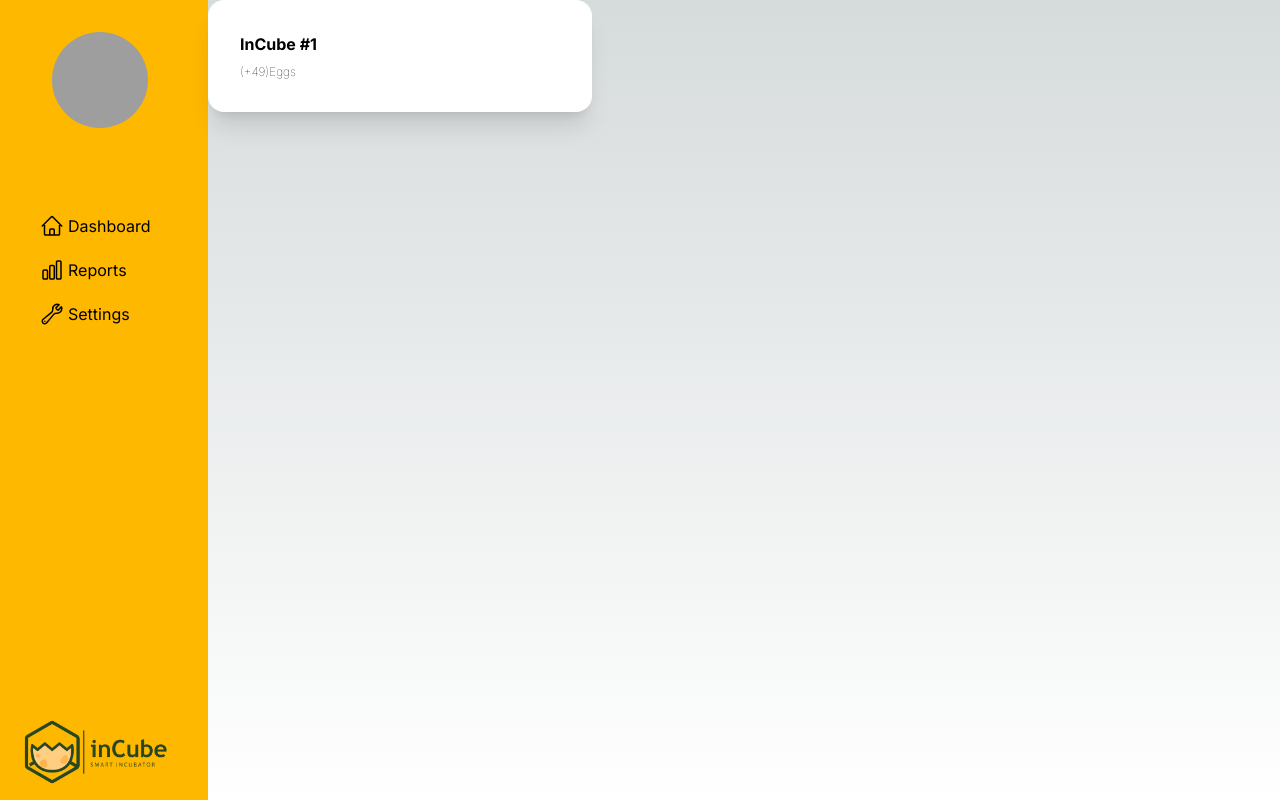
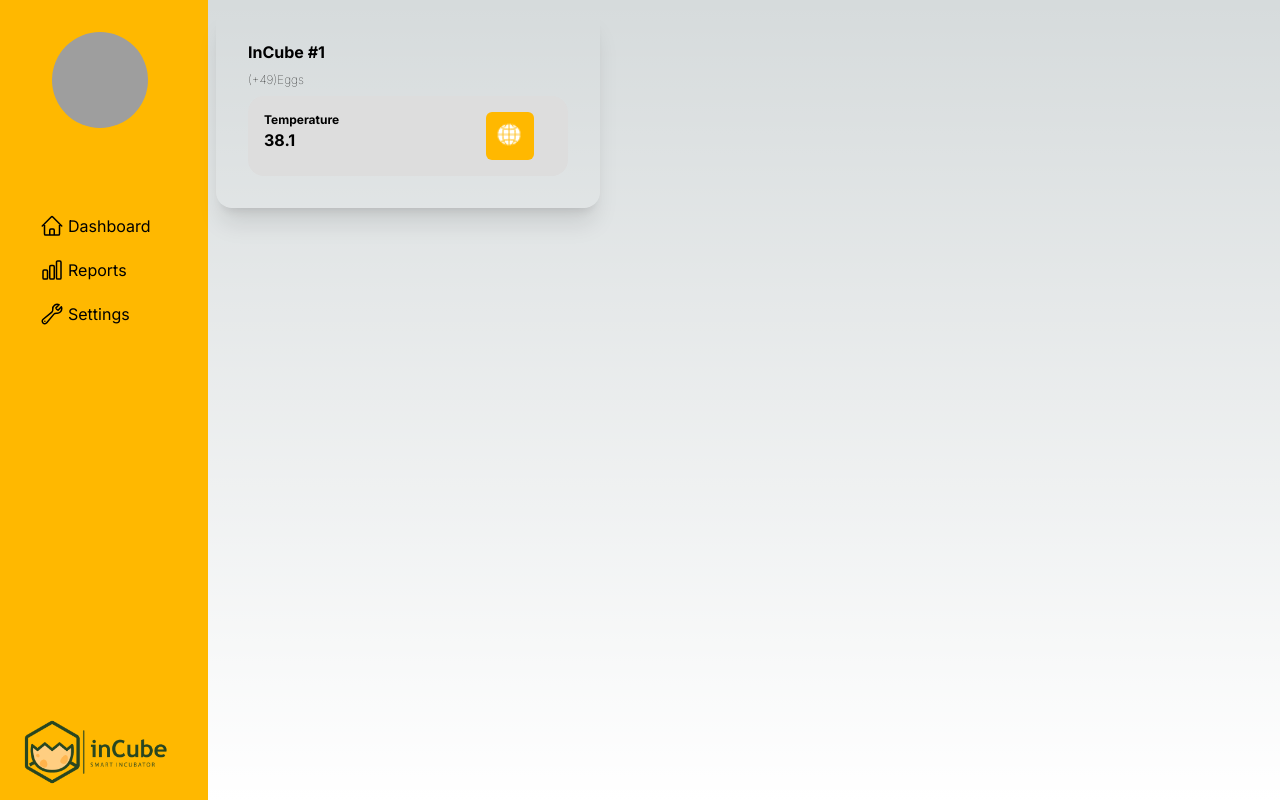
Before and after one commit to Flyoftime/InCube-JS, a Next.js app: page /dashboard in a window 1280 px wide. Built offline with nearby package versions, Linux system fonts and the light colour scheme; grey boxes are pictures that could not be loaded.

Commit message:
third v3

```diff
--- a/src/components/dashboard.tsx
+++ b/src/components/dashboard.tsx
@@ -2,14 +2,25 @@ import React from 'react'
 
 const Dashboard = () => {
   return (
-   <div>
-    <div className="card w-96 bg-base-100 shadow-xl bg-white">
+   <div className='p-2'>
+    <div className="card w-96 shadow-xl bg-[DDDDDD]">
        <div className="card-body">
          <h2 className="font-bold text-[#000]">InCube #1</h2>
           <p className='text-[#000] font-thin text-xs'>(+49)Eggs</p>
+            <div className='card w-75 h-18 bg-[rgb(221,221,221)] p-2'>
+              <div className='grid grid-rows-3 grid-flow-col p-2'>
+      <div className=' col-span-8 text-xs font-bold '>Temperature</div>
+    <div className='  row-span-2 col-span-1 text-black text-s font-bold  '>38.1</div>
+        <div className='row-end row-span-3 bg-[#ffb800] w-12 h-12 rounded-md p-2'>
+          <img src='/assets/outline.png' width={30} height={30} ></img>
           </div>
       </div>
         </div>
+          </div>
+            </div>
+          </div>
+
+
   )
 }
 
```
Also changed, not shown: public/assets/outline.png. Lines whose indentation alone changed are shown as unchanged.
